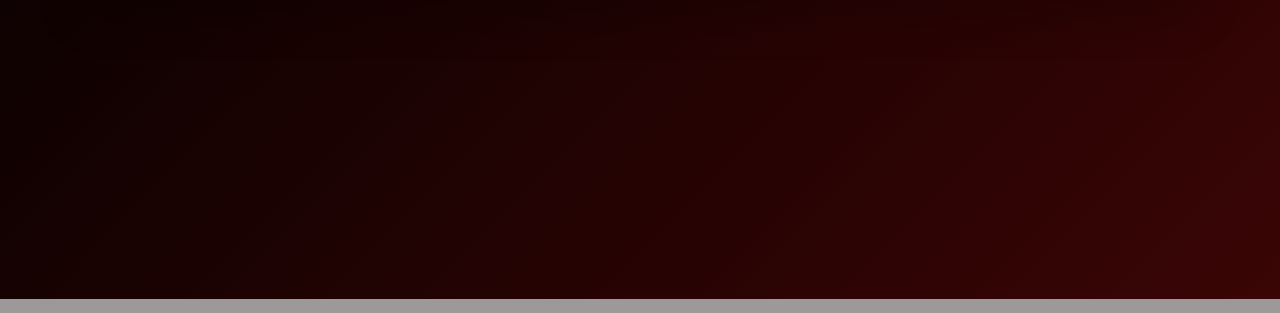
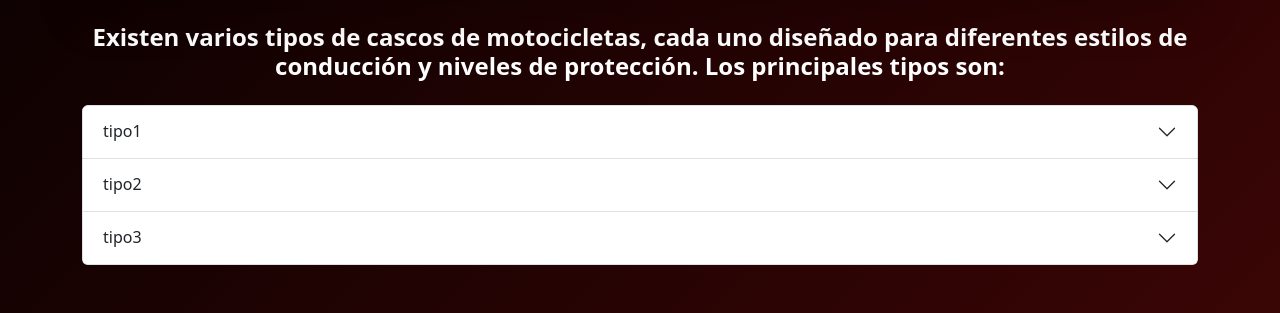
Before and after one commit to KarollJC/TungTung, a PHP site: page /Tipos_cascos.php in a window 1280 px wide. Shown: the part 501-814 px from the top of the page. Run offline with PHP 8.4, Linux system fonts and the light colour scheme; data comes from the database, SQL or seed files in the repository; both versions use the stored data as it was after the commit; data that the repository does not hold is empty.

Commit message:
Vista tipos de casco actualizada

```diff
--- a/Pages/Tipos_cascos.php
+++ b/Pages/Tipos_cascos.php
@@ -1,13 +1,15 @@
 <?php
 require_once '../Libs/tungtungcrud.php';
 
+const MAX_CASCOS = 7;
 $mensaje = "";
 $informacion_cascos = [];
 
-$db = new Database('localhostlocalhost', 'tungtung', 'root', '');
+//$db = new Database('localhost', 'tungtung', 'root', '');
+$db = new Database('db', 'tungtung', 'angel', '1234');
 $conexion = $db->connect_db();
 
-$crud = new CRUD($conexion, 'cascos');
+$crud = new CRUD($conexion, 'tipos_cascos');
 $resultado = $crud->read();
 
 if($resultado && is_array($resultado) && count($resultado) > 0)
@@ -35,15 +37,20 @@ function display_carrousel_info($index)
     if(isset($informacion_cascos[$index]))
     {
         $casco = $informacion_cascos[$index];
-        echo "<h5>" . $casco['tipo_casco'] . "</h5>";
-        echo "<p>" . $casco['descripcion'] . "</p>";
+        echo "<h5>" . $casco['tipo'] . "</h5>";
+        echo "<p>" . $casco['descripcion_corta'] . "</p>";
     }
 }
 
 function get_tipo_casco($index)
 {
     global $informacion_cascos;
-    return isset($informacion_cascos[$index]) ? $informacion_cascos[$index]['tipo_casco'] : '';
+    return isset($informacion_cascos[$index]) ? $informacion_cascos[$index]['tipo'] : '';
+}
+function get_image_path($index)
+{
+    global $informacion_cascos;
+    return isset($informacion_cascos[$index]) ? $informacion_cascos[$index]['imagen'] : '';
 }
 ?>
 
@@ -82,7 +89,7 @@ function get_tipo_casco($index)
         </div>
         <div class="carousel-inner rounded shadow-lg overflow-hidden">
             <div class="carousel-item active">
-                <img src="../img/imgtest.gif" class="d-block w-100" alt="CascoIntegral">
+                <img src="<?= get_image_path(0); ?>" class="d-block w-100" alt="CascoIntegral">
                 <div class="carousel-caption">
                     <div class="d-block d-md-none">
                         <h5>
@@ -95,7 +102,7 @@ function get_tipo_casco($index)
                 </div>
             </div>
             <div class="carousel-item">
-                <img src="../img/imgtest.png" class="d-block w-100" alt="CascoModular">
+                <img src="<?= get_image_path(1); ?>" class="d-block w-100" alt="CascoModular">
                 <div class="carousel-caption">
                     <div class="d-block d-md-none">
                         <h5>
@@ -108,7 +115,7 @@ function get_tipo_casco($index)
                 </div>
             </div>
             <div class="carousel-item">
-                <img src="../img/imgtest.gif" class="d-block w-100" alt="CascoJet">
+                <img src="<?= get_image_path(2); ?>" class="d-block w-100" alt="CascoJet">
                 <div class="carousel-caption">
                     <div class="d-block d-md-none">
                         <h5>
@@ -121,7 +128,7 @@ function get_tipo_casco($index)
                 </div>
             </div>
             <div class="carousel-item">
-                <img src="../img/imgtest.png" class="d-block w-100" alt="CascoClasico">
+                <img src="<?= get_image_path(3); ?>" class="d-block w-100" alt="CascoClasico">
                 <div class="carousel-caption">
                     <div class="d-block d-md-none">
                         <h5>
@@ -134,7 +141,7 @@ function get_tipo_casco($index)
                 </div>
             </div>
             <div class="carousel-item">
-                <img src="../img/imgtest.png" class="d-block w-100" alt="CascoOffRoad">
+                <img src="<?= get_image_path(4); ?>" class="d-block w-100" alt="CascoOffRoad">
                 <div class="carousel-caption">
                     <div class="d-block d-md-none">
                         <h5>
@@ -147,7 +154,7 @@ function get_tipo_casco($index)
                 </div>
             </div>
             <div class="carousel-item">
-                <img src="../img/imgtest.gif" class="d-block w-100" alt="CascoDual">
+                <img src="<?= get_image_path(5); ?>" class="d-block w-100" alt="CascoDual">
                 <div class="carousel-caption">
                     <div class="d-block d-md-none">
                         <h5>
@@ -160,7 +167,7 @@ function get_tipo_casco($index)
                 </div>
             </div>
             <div class="carousel-item">
-                <img src="../img/imgtest.png" class="d-block w-100" alt="CascoTrail">
+                <img src="<?= get_image_path(6); ?>" class="d-block w-100" alt="CascoTrail">
                 <div class="carousel-caption">
                     <div class="d-block d-md-none">
                         <h5>
@@ -181,10 +188,58 @@ function get_tipo_casco($index)
         </button>
     </div>
 
-    <div>
-        <section>
-            <!-- -->
-        </section>
+    <h4 class="text-center mb-4 fw-bold">Existen varios tipos de cascos de motocicletas, cada uno diseñado para diferentes estilos de conducción y niveles de protección. Los principales tipos son:</h4>
+
+    <!---->
+    <div class="accordion" id="accordionExample">
+        <div class="accordion-item">
+            <h2 class="accordion-header">
+            <button class="accordion-button collapsed" type="button" data-bs-toggle="collapse" data-bs-target="#collapseOne" aria-expanded="false" aria-controls="collapseOne">
+                    <?= get_tipo_casco(0); ?>
+            </button>
+            </h2>
+            <div id="collapseOne" class="accordion-collapse collapse" data-bs-parent="#accordionExample">
+                <div class="accordion-body">
+                    <p>
+                    <?=
+                        isset($informacion_cascos[0]) ? $informacion_cascos[0]['descripcion'] : '';
+                    ?>
+                    </p>
+                </div>
+            </div>
+        </div>
+        <div class="accordion-item">
+            <h2 class="accordion-header">
+            <button class="accordion-button collapsed" type="button" data-bs-toggle="collapse" data-bs-target="#collapseTwo" aria-expanded="false" aria-controls="collapseTwo">
+                <?= get_tipo_casco(1); ?>
+            </button>
+            </h2>
+            <div id="collapseTwo" class="accordion-collapse collapse" data-bs-parent="#accordionExample">
+                <div class="accordion-body">
+                    <p>
+                    <?=
+                        isset($informacion_cascos[1]) ? $informacion_cascos[1]['descripcion'] : '';
+                    ?>
+                    </p>
+                </div>
+            </div>
+        </div>
+        <div class="accordion-item">
+            <h2 class="accordion-header">
+            <button class="accordion-button collapsed" type="button" data-bs-toggle="collapse" data-bs-target="#collapseThree" aria-expanded="false" aria-controls="collapseThree">
+                <?= get_tipo_casco(2); ?>
+            </button>
+            </h2>
+            <div id="collapseThree" class="accordion-collapse collapse" data-bs-parent="#accordionExample">
+                <div class="accordion-body">
+                    <p>
+                    <?=
+                        isset($informacion_cascos[2]) ? $informacion_cascos[2]['descripcion'] : '';
+                    ?>
+                    </p>
+                </div>
+            </div>
+        </div>
     </div>
 </div>
 
```
Also changed, not shown: db/base.sql (+41 -0 lines).
